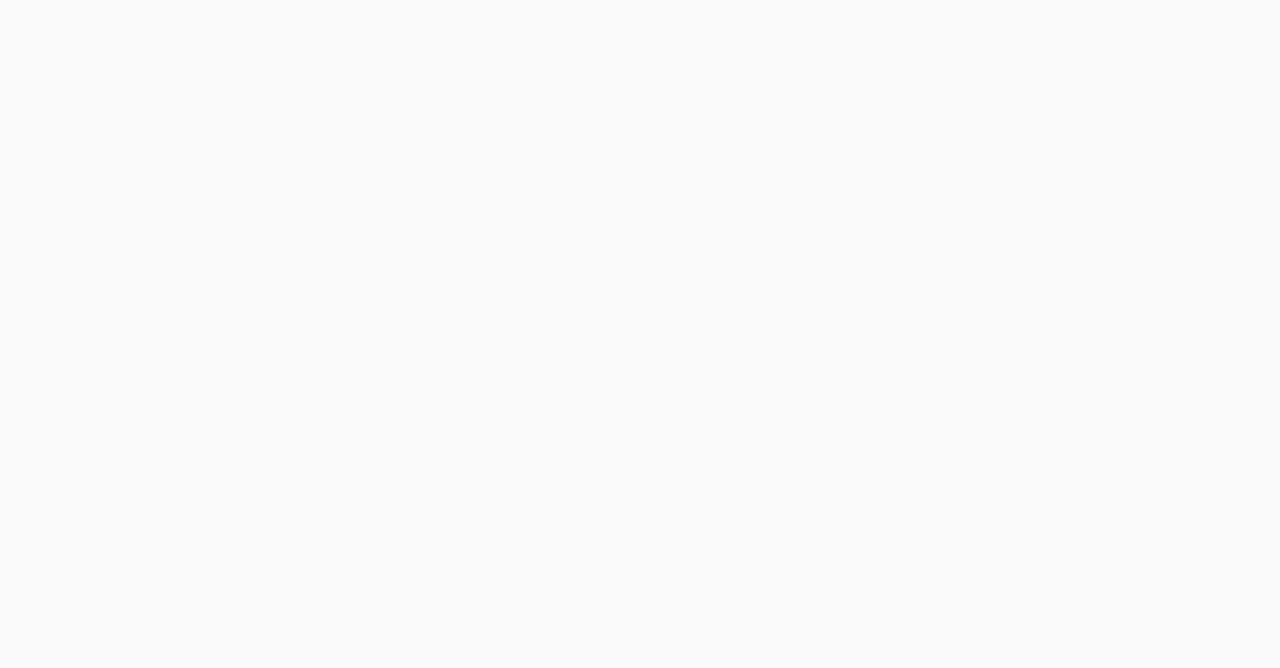
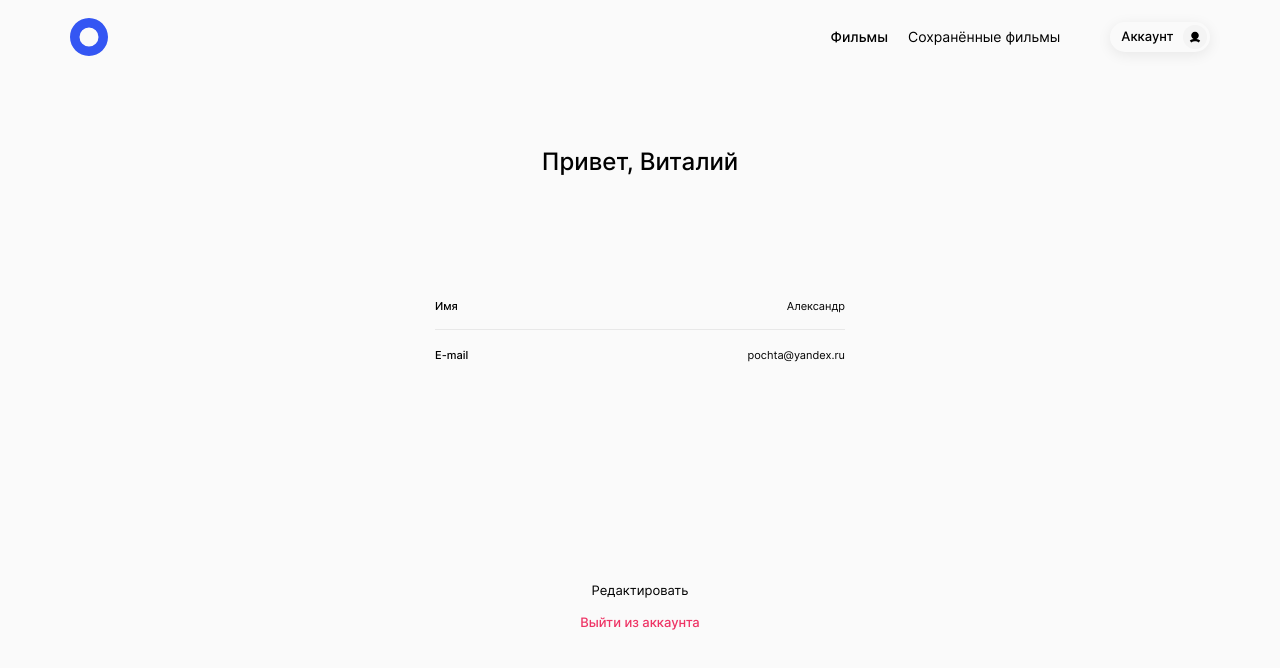
Before and after one commit to alexzkv/movies-explorer-frontend, a React (Create React App) app: page /profile in a window 1280 px wide. Before the commit this address had no page. Shown: the top 668 px of the page. Built offline with nearby package versions, Linux system fonts and the light colour scheme.

Commit message:
feat: add profile component

```diff
--- a/src/components/App/App.js
+++ b/src/components/App/App.js
@@ -3,6 +3,7 @@ import { Routes, Route } from 'react-router-dom';
 import Main from '../Main/Main';
 import Movies from '../Movies/Movies';
 import NotFound from '../NotFound/NotFound';
+import Profile from '../Profile/Profile';
 import SavedMovies from '../SavedMovies/SavedMovies';
 
 export default function App() {
@@ -21,6 +22,10 @@ export default function App() {
         element={ <SavedMovies loggedIn={'loggedIn'} /> }
       />
       <Route
+        exact path='/profile'
+        element={ <Profile loggedIn={'loggedIn'} /> }
+      />
+      <Route
         path='/'
         element={ <NotFound /> }
       />
--- a/src/components/NotFound/NotFound.js
+++ b/src/components/NotFound/NotFound.js
@@ -5,7 +5,7 @@ import './NotFound.css';
 export default function NotFound() {
   return(
     <section class='not-found'>
-        <h2 class='not-found__code'>404</h2>
+        <h1 class='not-found__code'>404</h1>
         <p class='not-found__text'>Страница не найдена</p>
         <Link to='/' class='not-found__link'>Назад</Link>
     </section>
--- a/src/components/Profile/Profile.css
+++ b/src/components/Profile/Profile.css
@@ -0,0 +1,94 @@
+.profile {
+  display: flex;
+  flex-direction: column;
+  margin: 0 auto;
+  padding: 58px 0 70px;
+  max-width: 410px;
+}
+
+.profile__title {
+  margin-bottom: 123px;
+  font-weight: 500;
+  font-size: 24px;
+  line-height: 1.2;
+  text-align: center;
+}
+
+.profile__data {
+  display: flex;
+  justify-content: space-between;
+  padding-bottom: 16px;
+  border-bottom: 1px solid #E8E8E8;
+}
+
+.profile__data:last-of-type {
+  margin-top: 19px;
+  margin-bottom: 220px;
+  padding-bottom: 0;
+  border-bottom: none;
+}
+
+.profile__label {
+  font-weight: 500;
+  font-size: 11px;
+  line-height: 1.18;
+}
+
+.profile__value {
+  font-weight: 400;
+  font-size: 11px;
+  line-height: 1.18;
+  text-align: right;
+}
+
+.profile__btn {
+  border: none;
+  font-weight: 400;
+  font-size: 13px;
+  line-height: 1.23;
+  background-color: transparent;
+  cursor: pointer;
+}
+
+.profile__btn:hover {
+  opacity: .7;
+}
+
+.profile__btn_type_signout {
+  margin-top: 16px;
+  font-weight: 500;
+  color: #EE3465;
+}
+
+@media screen and (max-width: 1023px) {
+  .profile {
+    padding: 220px 0 269px;
+  }
+
+  .profile__title {
+    margin-bottom: 96px;
+  }
+
+  .profile__data:last-of-type {
+    margin-bottom: 210px;
+  }
+}
+
+@media screen and (max-width: 767px) {
+  .profile {
+    padding: 55px 0 40px;
+    max-width: 260px;
+  }
+
+  .profile__title {
+    margin-bottom: 80px;
+  }
+
+  .profile__data:last-of-type {
+    margin-bottom: 379px;
+  }
+
+  .profile__btn {
+    font-size: 12px;
+  }
+}
--- a/src/components/Profile/Profile.js
+++ b/src/components/Profile/Profile.js
@@ -0,0 +1,30 @@
+import './Profile.css';
+
+import Header from '../Header/Header';
+
+export default function Profile({ loggedIn }) {
+  return (
+    <>
+      <Header place='profile' loggedIn={loggedIn}/>
+      <main className='profile'>
+        <h1 className='profile__title'>Привет, Виталий</h1>
+        <div className='profile__data'>
+          <p className='profile__label'>Имя</p>
+          <p className='profile__value'>Александр</p>
+        </div>
+        <div className='profile__data'>
+          <p className='profile__label'>E-mail</p>
+          <p className='profile__value'>pochta@yandex.ru</p>
+        </div>
+        <button
+          type='button'
+          className='profile__btn'
+        >Редактировать</button>
+        <button
+          type='button'
+          className='profile__btn profile__btn_type_signout'
+        >Выйти из аккаунта</button>
+      </main>
+    </>
+  )
+}
```
